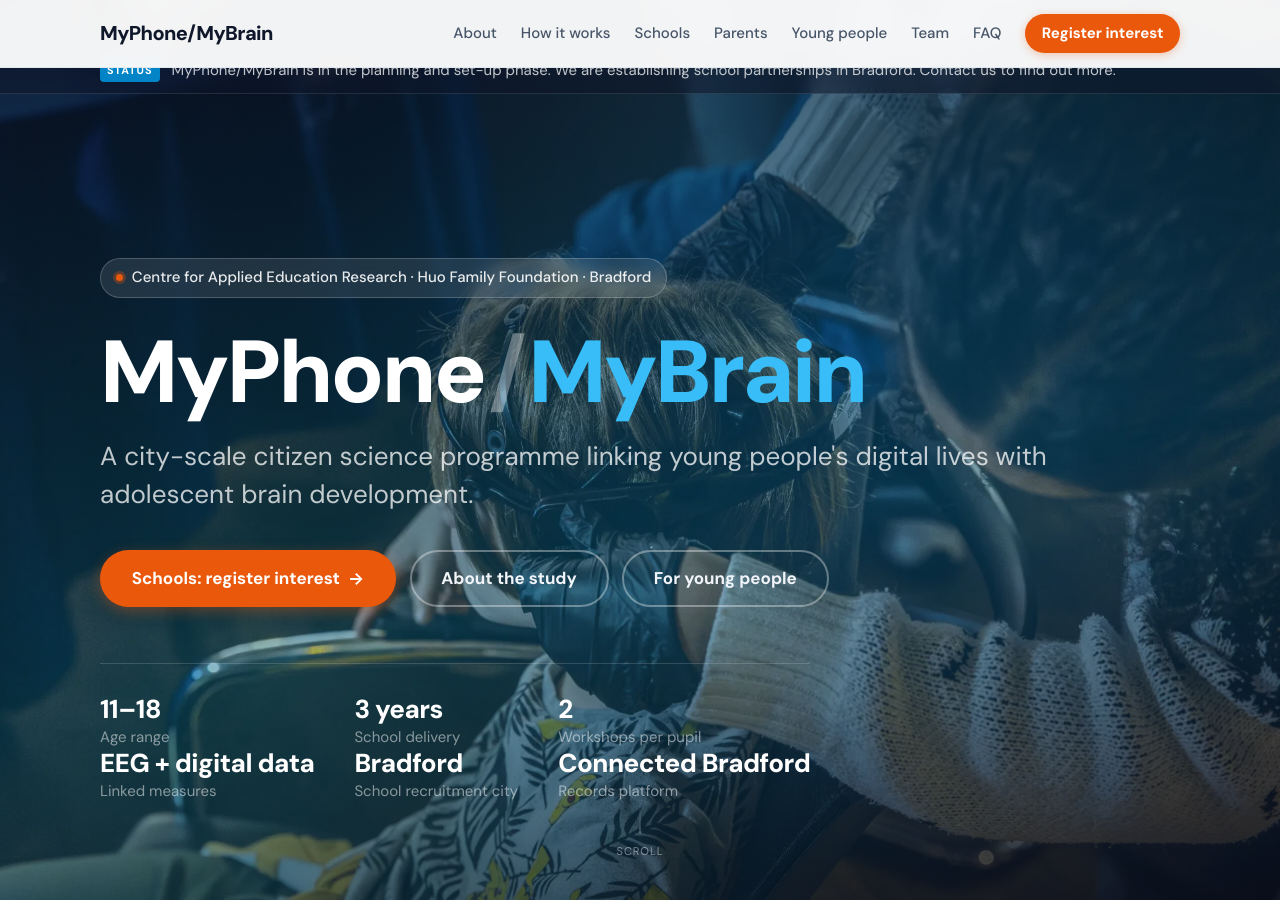
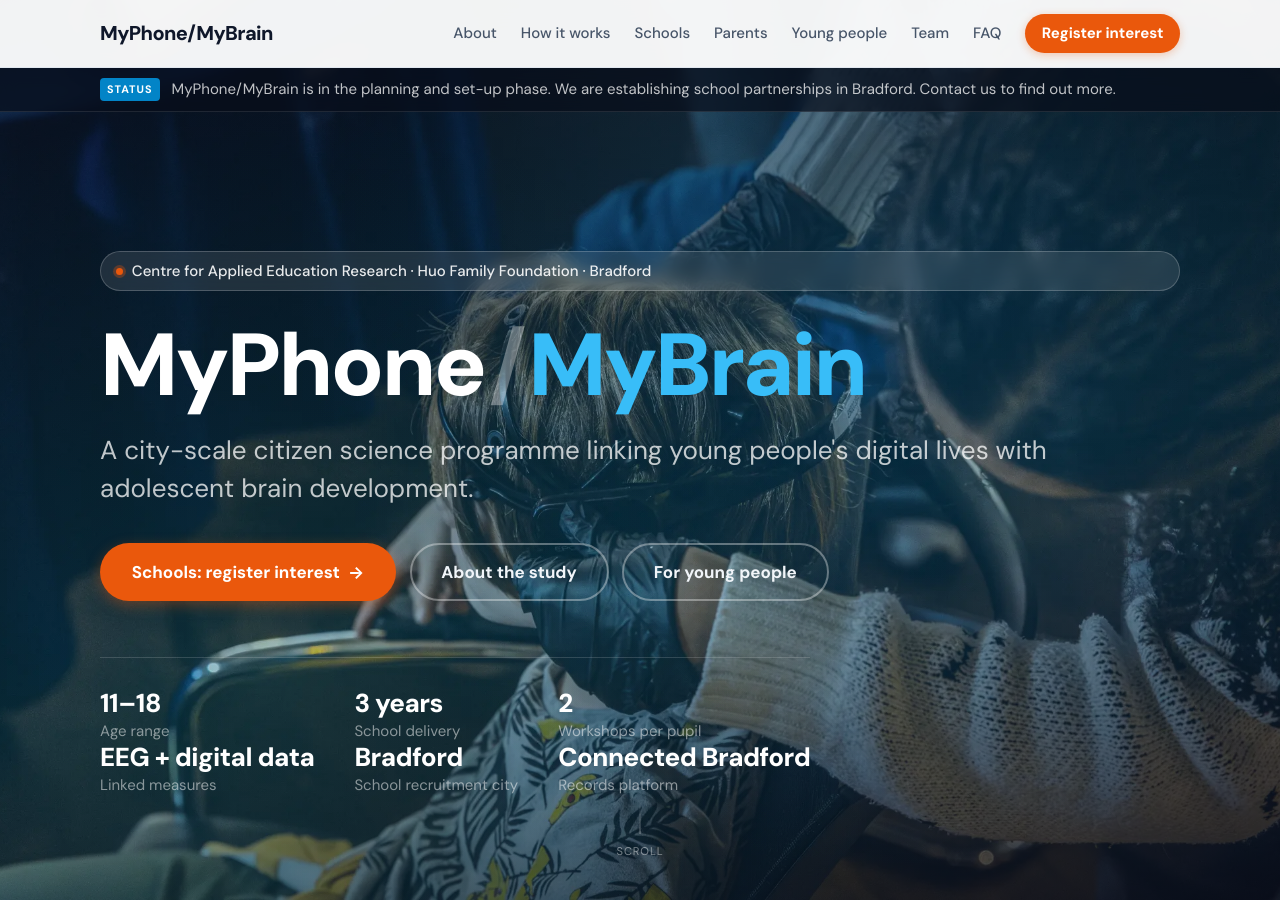
Before and after one commit to faisalmushtaq/myphone-mybrain, a Jekyll site: the page built from index.md, in a window 1280 px wide and 900 px high. Built offline with Jekyll 4.4.1, drawn with Linux system fonts in a browser that asks for light colours.

Commit message:
Fix status banner: absolute-position it below fixed header
The banner was a flex child inside justify-content:flex-end hero.
On mobile, tall hero content pushed the banner near the top of the
viewport, causing it to appear between the header and the hero image.

Fix: position:absolute; top:var(--nav-h) pins the banner to exactly
the right spot regardless of content height. hero-content gets
padding-top that clears both the header and the banner height.

https://claude.ai/code/session_01963QD4DgzVCqW4S46MBqfB

```diff
--- a/assets/css/style.css
+++ b/assets/css/style.css
@@ -436,32 +436,30 @@ section[id] { scroll-margin-top: calc(var(--nav-h) + 0.5rem); }
   position: relative;
   min-height: 100svh;
   background:
-    linear-gradient(165deg, rgba(8,13,26,0.82) 0%, rgba(2,132,199,0.25) 60%, rgba(8,13,26,0.90) 100%),
+    linear-gradient(165deg, rgba(8,13,26,0.80) 0%, rgba(2,132,199,0.20) 60%, rgba(8,13,26,0.88) 100%),
     url('/myphone-mybrain/assets/images/hero-brain.webp') center/cover no-repeat;
-  display: flex;
-  flex-direction: column;
-  align-items: flex-start;
-  justify-content: flex-end;
   overflow: hidden;
 }
 
-/* Subtle grain texture overlay */
+/* Subtle colour wash overlay */
 .hero::before {
   content: '';
   position: absolute;
   inset: 0;
   background-image:
-    radial-gradient(circle at 70% 30%, rgba(2,132,199,0.18) 0%, transparent 55%),
-    radial-gradient(circle at 20% 80%, rgba(13,148,136,0.12) 0%, transparent 50%);
+    radial-gradient(circle at 70% 30%, rgba(2,132,199,0.15) 0%, transparent 55%),
+    radial-gradient(circle at 20% 80%, rgba(13,148,136,0.10) 0%, transparent 50%);
   pointer-events: none;
 }
 
-/* Status banner inside hero */
+/* Status banner: pinned at exactly nav-height — never in the flex flow */
 .hero-status {
-  position: relative;
-  z-index: 2;
-  width: 100%;
-  background: rgba(15,23,42,0.55);
+  position: absolute;
+  top: var(--nav-h);
+  left: 0;
+  right: 0;
+  z-index: 3;
+  background: rgba(8,13,26,0.70);
   border-bottom: 1px solid rgba(255,255,255,0.1);
   padding: 0.65rem 0;
   font-size: var(--step--1);
@@ -494,11 +492,17 @@ section[id] { scroll-margin-top: calc(var(--nav-h) + 0.5rem); }
   line-height: 1.45;
 }
 
+/* Hero content: full-height flex column, text sits at the bottom */
 .hero-content {
+  min-height: 100svh;
+  display: flex;
+  flex-direction: column;
+  justify-content: flex-end;
   position: relative;
   z-index: 2;
-  padding-block: clamp(4rem, 10vw, 7rem) clamp(3rem, 8vw, 6rem);
-  padding-top: calc(var(--nav-h) + clamp(3rem, 8vw, 6rem));
+  /* top padding clears: fixed header (--nav-h) + status banner (~56px) + breathing room */
+  padding-top: calc(var(--nav-h) + 56px + clamp(2rem, 5vw, 4rem));
+  padding-bottom: clamp(4rem, 8vw, 7rem);
 }
 
 .hero-badge {
```
